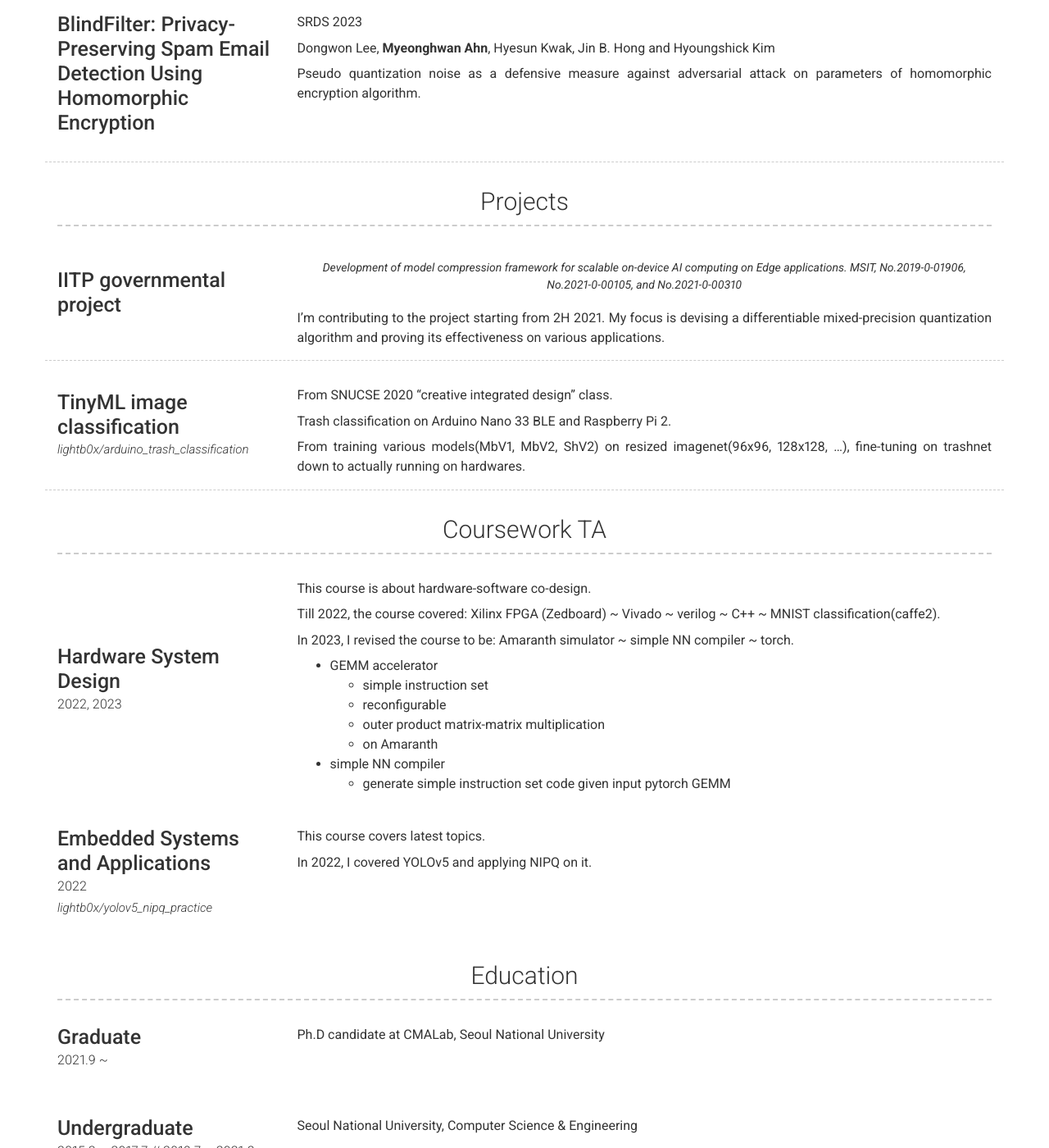
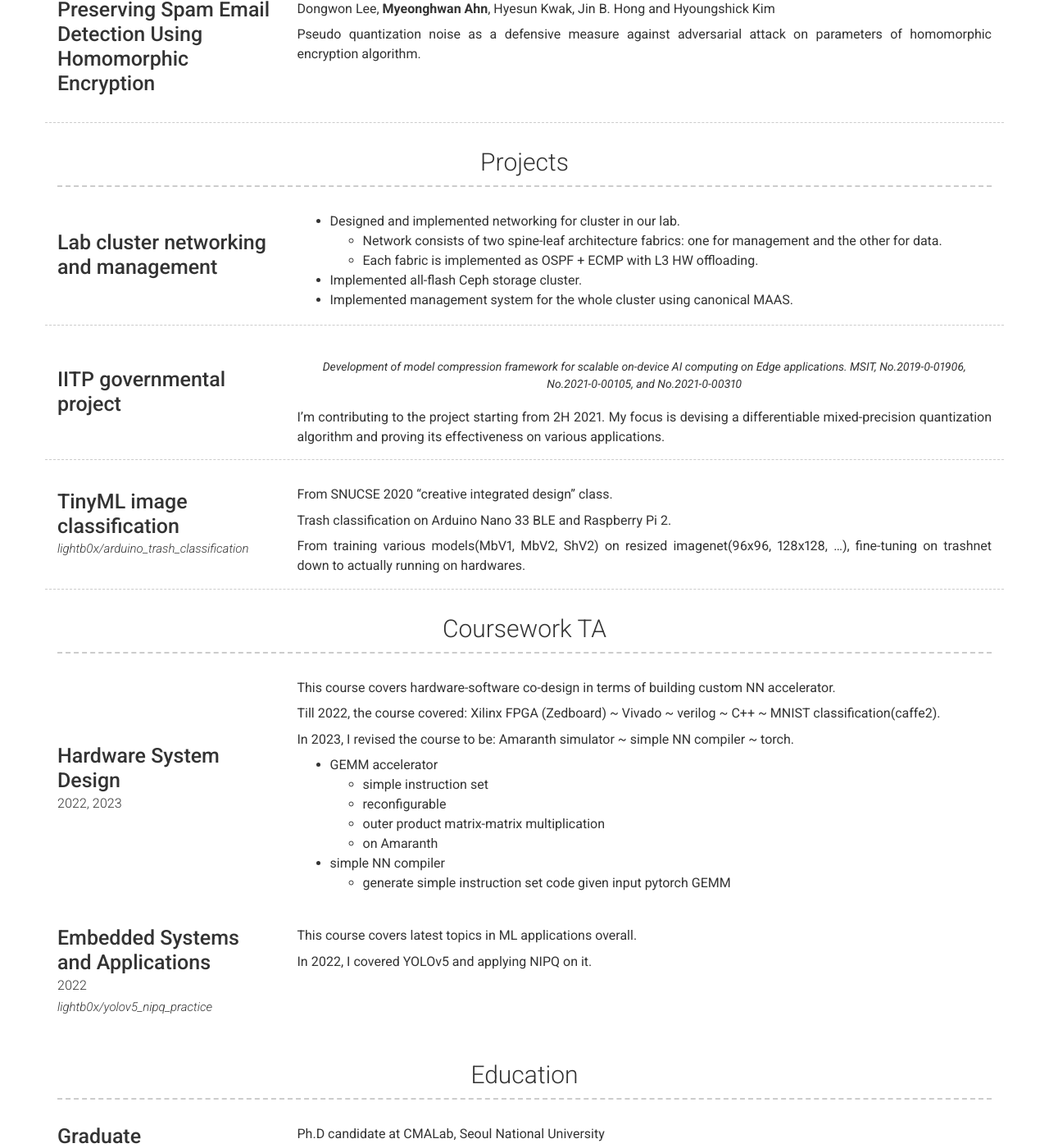
Before and after one commit to lightb0x/lightb0x.github.io, a Jekyll site: the page built from index.md, in a window 1280 px wide and 1400 px high, scrolled down 898 px. Shown: the whole window at 82% size. Built offline with Jekyll 4.4.1, drawn with Linux system fonts in a browser that asks for light colours; nearby versions of some CDN libraries; some of the changed text lies outside the part shown.

Commit message:
[update] lab cluster and misc update

```diff
--- a/_config.yml
+++ b/_config.yml
@@ -56,15 +56,13 @@ about_content: | # this will include new lines to allow paragraphs
 
   My general topic of interest is **hardware-software co-design**.
 
-  Specifically, (from software down to hardware)
+  Specifically, from application down to hardware:
     - Applications
       - **Vision**, [YOLOv5](https://github.com/ultralytics/yolov5)
-      - **LLM**, [LLaMA.cpp](https://github.com/ggerganov/llama.cpp)
-      - Neural rendering, [MobileR2L](https://github.com/snap-research/MobileR2L)
+      - **LLM**, [LLaMA.cpp](https://github.com/ggerganov/llama.cpp), [Mamba](https://github.com/state-spaces/mamba) and [Jamba](https://huggingface.co/ai21labs/Jamba-v0.1)
     - **Quantization**
     - NN compiler
       - [OpenAI Triton](https://github.com/openai/triton)
-      - [Apache tvm](https://github.com/apache/tvm)
     - RTL
       - [**Amaranth**](https://github.com/amaranth-lang/amaranth)
 
@@ -106,6 +104,15 @@ content:
     content:
       - layout: left
         border: weak
+        title: Lab cluster networking and management
+        description: | # this will include new lines to allow paragraphs
+          * Designed and implemented networking for cluster in our lab.
+            * Network consists of two spine-leaf architecture fabrics: one for management and the other for data.
+            * Each fabric is implemented as OSPF + ECMP with L3 HW offloading.
+          * Implemented all-flash Ceph storage cluster.
+          * Implemented management system for the whole cluster using canonical MAAS.
+      - layout: left
+        border: weak
         title: IITP governmental project
         description: | # this will include new lines to allow paragraphs
           I'm contributing to the project starting from 2H 2021. My focus is devising a differentiable mixed-precision quantization algorithm and proving its effectiveness on various applications.
@@ -141,7 +148,7 @@ content:
         title: Hardware System Design
         caption: "2022, 2023"
         description: |
-          This course is about hardware-software co-design.
+          This course covers hardware-software co-design in terms of building custom NN accelerator.
 
           Till 2022, the course covered: Xilinx FPGA (Zedboard) ~ Vivado ~ verilog ~ C++ ~ MNIST classification(caffe2).
 
@@ -159,7 +166,7 @@ content:
         link: https://github.com/lightb0x/yolov5_nipq_practice
         link_text: lightb0x/yolov5_nipq_practice
         description: |
-          This course covers latest topics.
+          This course covers latest topics in ML applications overall.
 
           In 2022, I covered YOLOv5 and applying NIPQ on it.
   - title: Education
```
